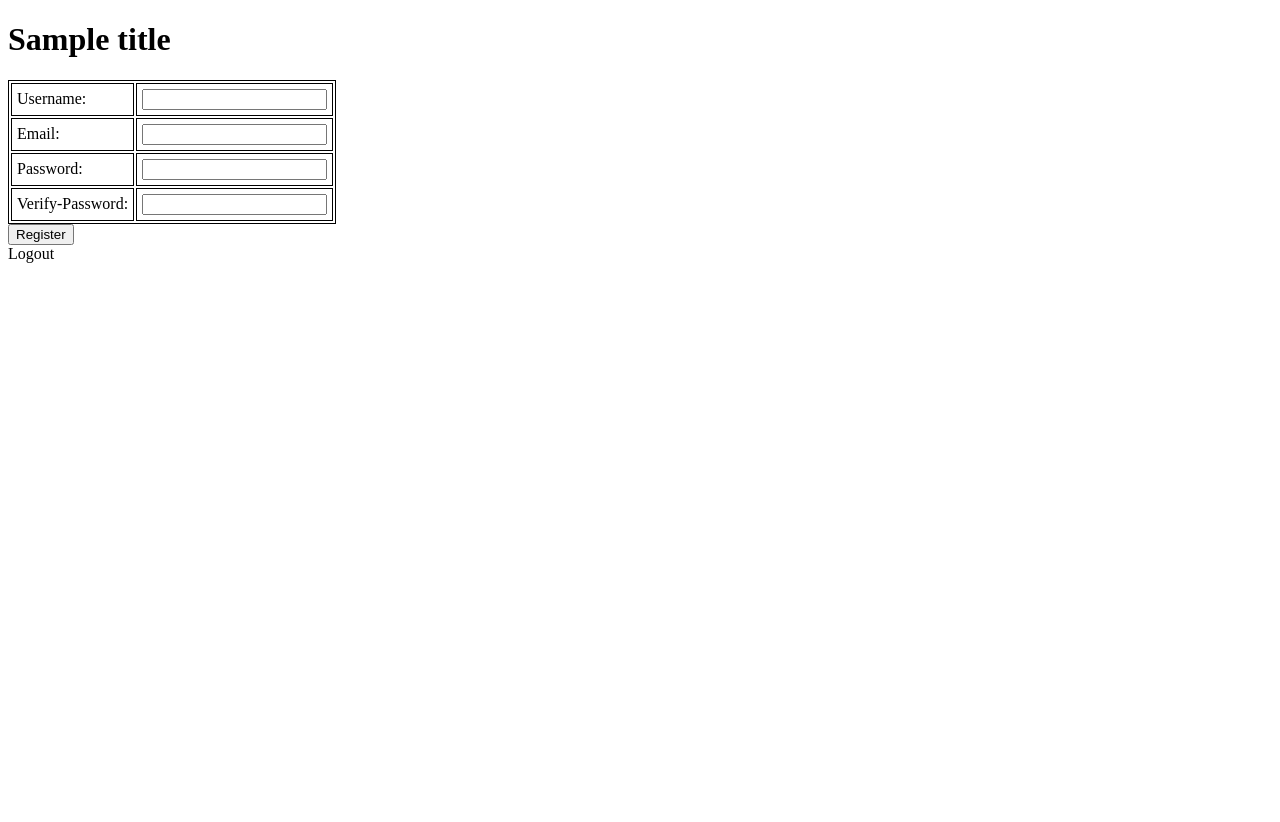
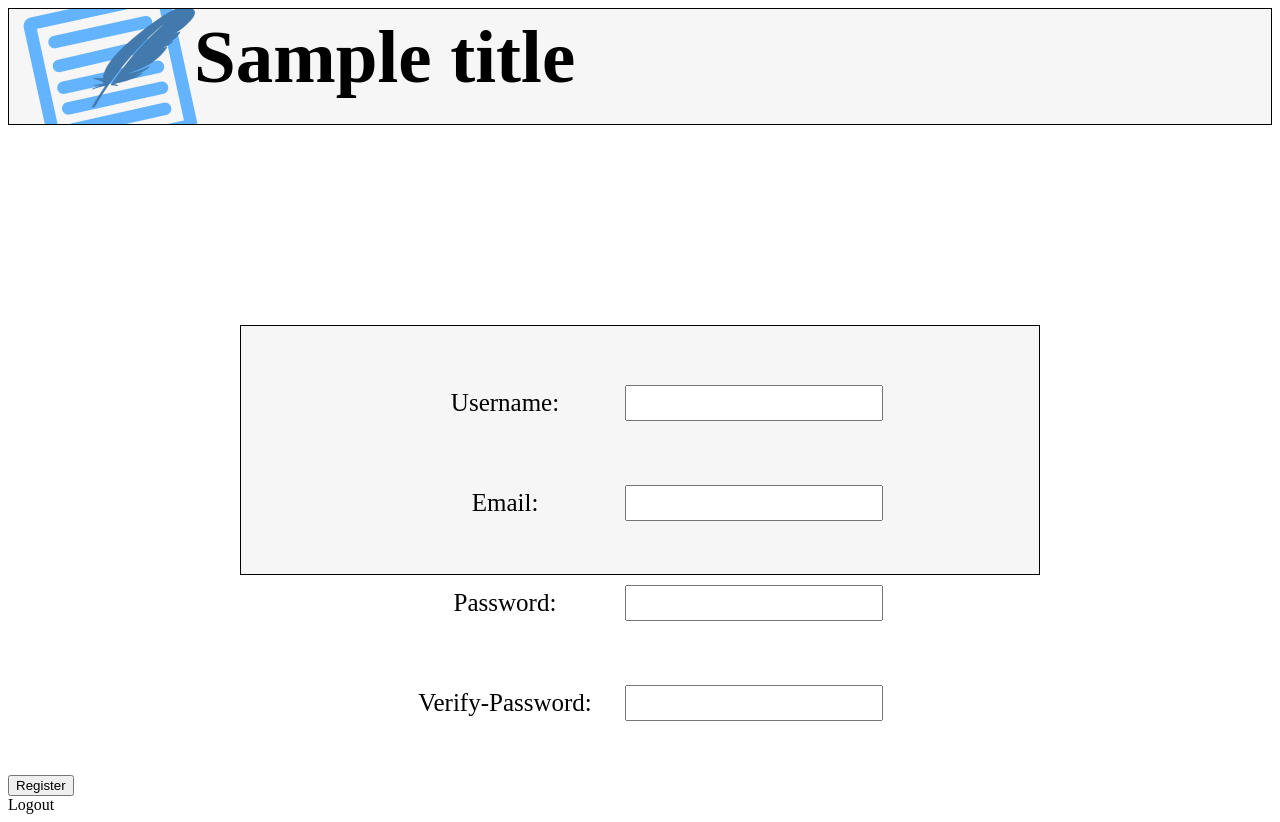
Before and after one commit to toddythebody/capstone, a Spring app: page /user/register in a window 1280 px wide; the page is wider, and only the part inside the window is pictured. Before the commit the page ends 263 px from the top of that part, so only its background shows below. Run offline with Thymeleaf, Linux system fonts and the light colour scheme; the template is opened without the code that fills it: most values are stand-ins (such as "Sample title", 1, 10 or a date in 2020); data that the repository does not hold is empty.

Commit message:
partial CSS on login and register

```diff
--- a/src/main/resources/static/css/main.css
+++ b/src/main/resources/static/css/main.css
@@ -51,12 +51,31 @@
     color: black;
 }
 
+.homepage tr {
+    display: inline-block;
+    width: 95%;
+    max-width: 500px;
+    font-size: 25px;
+    padding-top: 50px;
+}
+
+.homepage td {
+    width: 100%;
+}
+
+.homepage input {
+    display: inline-block;
+    width: 250px;
+    height: 30px;
+    font-size:25px;
+    padding-left:2px;
+}
+
 table {
     border: 1px solid black;
 }
 
 td {
-    border: 1px solid black;
     padding: 5px;
 }
 
--- a/src/main/resources/templates/user/login.html
+++ b/src/main/resources/templates/user/login.html
@@ -12,7 +12,7 @@
 
         <form method="post" th:object="${user}">
 
-            <table>
+            <table class="homepage">
 
                 <tr>
                     <td><label for="name">Username:</label></td>
--- a/src/main/resources/templates/user/register.html
+++ b/src/main/resources/templates/user/register.html
@@ -3,33 +3,35 @@
     <head th:replace="fragments :: head"></head>
     <body>
 
-        <h1 th:text="${title}"></h1>
+        <div class="pageHeader">
+            <h1 th:text="${title}"></h1>
+        </div>
 
         <div class="error" th:if="${error} != null" th:text="${error}"></div>
 
         <form method="post" th:object="${user}">
 
-            <table>
+            <table class="homepage">
 
-                <tr>
+                <tr class="registerRow">
                     <td><label for="name">Username:</label></td>
                     <td><input id="name" th:field="*{name}" /></td>
                     <td class="errors" th:errors="*{name}"></td>
                 </tr>
 
-                <tr>
+                <tr class="registerRow">
                     <td><label for="email">Email:</label></td>
                     <td><input id="email" type="email" th:field="*{email}" /></td>
                     <td class="errors" th:errors="*{email}"></td>
                 </tr>
 
-                <tr>
+                <tr class="registerRow">
                     <td><label for="password">Password:</label></td>
                     <td><input id="password" type="password" th:field="*{password}" /></td>
                     <td class="errors" th:errors="*{password}"></td>
                 </tr>
 
-                <tr>
+                <tr class="registerRow">
                     <td><label for="verify">Verify-Password:</label></td>
                     <td><input id="verify" name="verify" type="password" /></td>
                 </tr>
```
Also changed, not shown: src/main/java/org/launchcode/capstone/controllers/UserController.java (+5 -5 lines).
